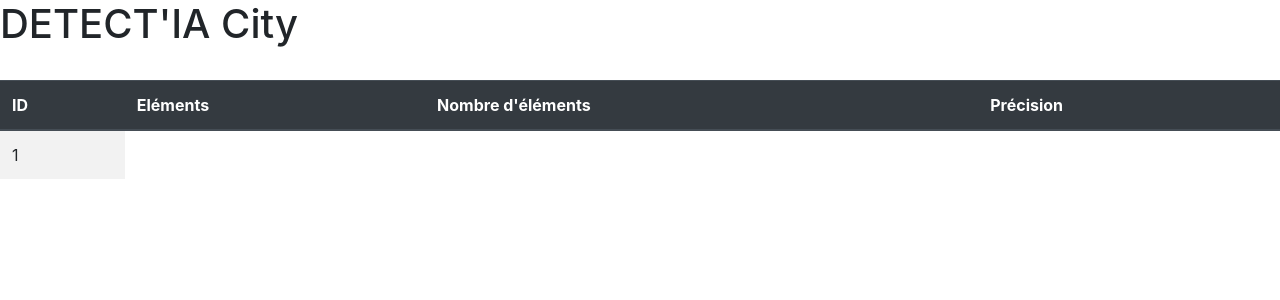
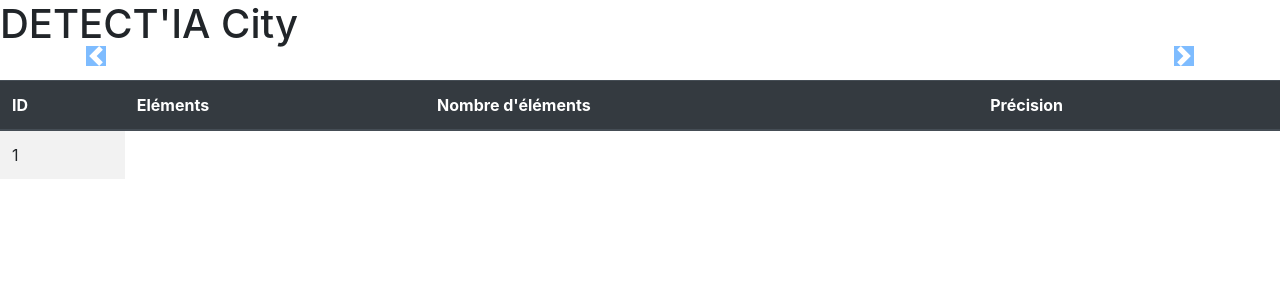
Before and after one commit to RaphaelDiaz94/IHM_Project, a Flask app: page / in a window 1280 px wide. Shown: the part 56-356 px from the top of the page. Run offline with Flask 2, Linux system fonts and the light colour scheme; a database or web service that is not in the repository returns one stand-in record (values such as "Sample title"); data that the repository does not hold is empty; some libraries are stand-ins or nearby versions.

Commit message:
fleches de nouveau

```diff
--- a/templates/index.html
+++ b/templates/index.html
@@ -15,11 +15,11 @@
          {% endfor %}
        </div>
         <a class="carousel-control-prev" href="#carouselExampleControls" role="button" data-slide="prev">
-          <span class="glyphicon glyphicon-chevron-right" aria-hidden="true"></span>
+          <span class="carousel-control-prev-icon bg-primary" aria-hidden="true"></span>
           <span class="sr-only">Previous</span>
         </a>
         <a class="carousel-control-next" href="#carouselExampleControls" role="button" data-slide="next">
-          <span class="glyphicon glyphicon-chevron-right" aria-hidden="true"></span>
+          <span class="carousel-control-next-icon bg-primary" aria-hidden="true"></span>
           <span class="sr-only">Next</span>
         </a>
         </div>
```
